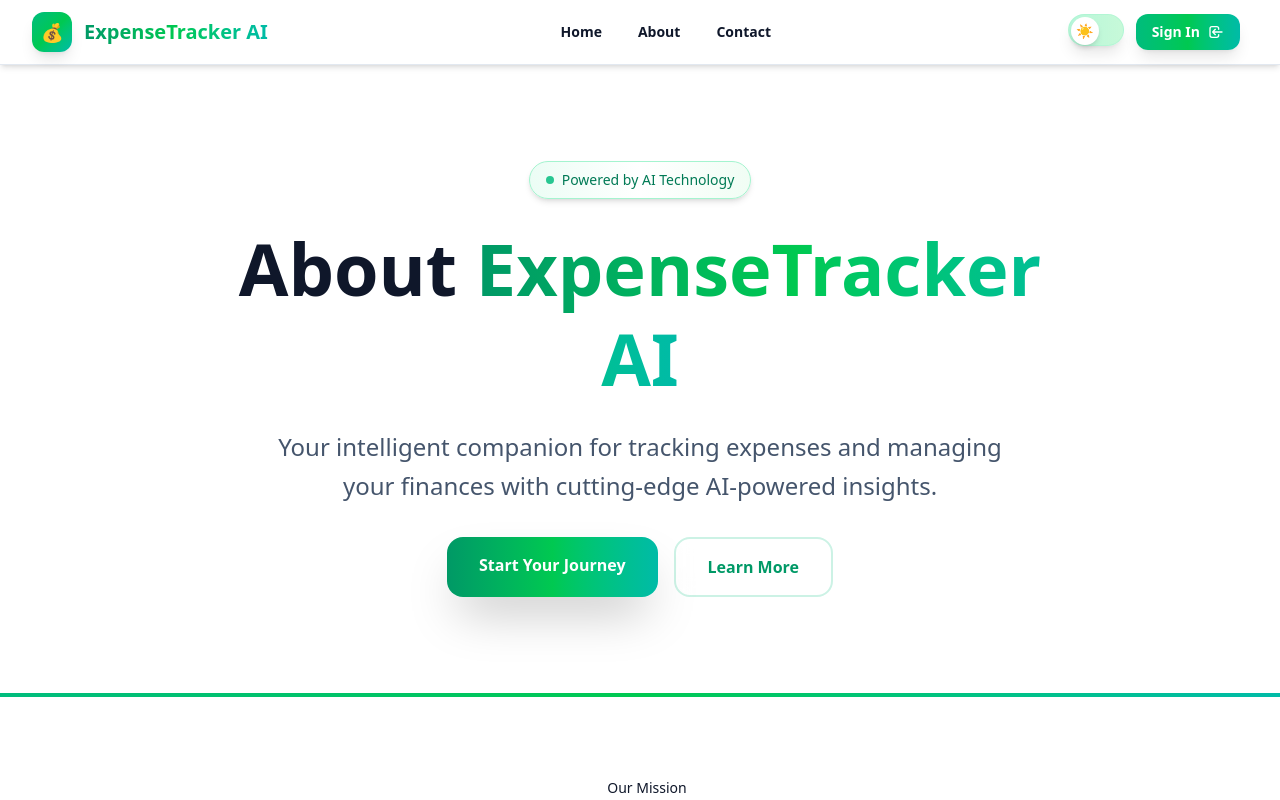
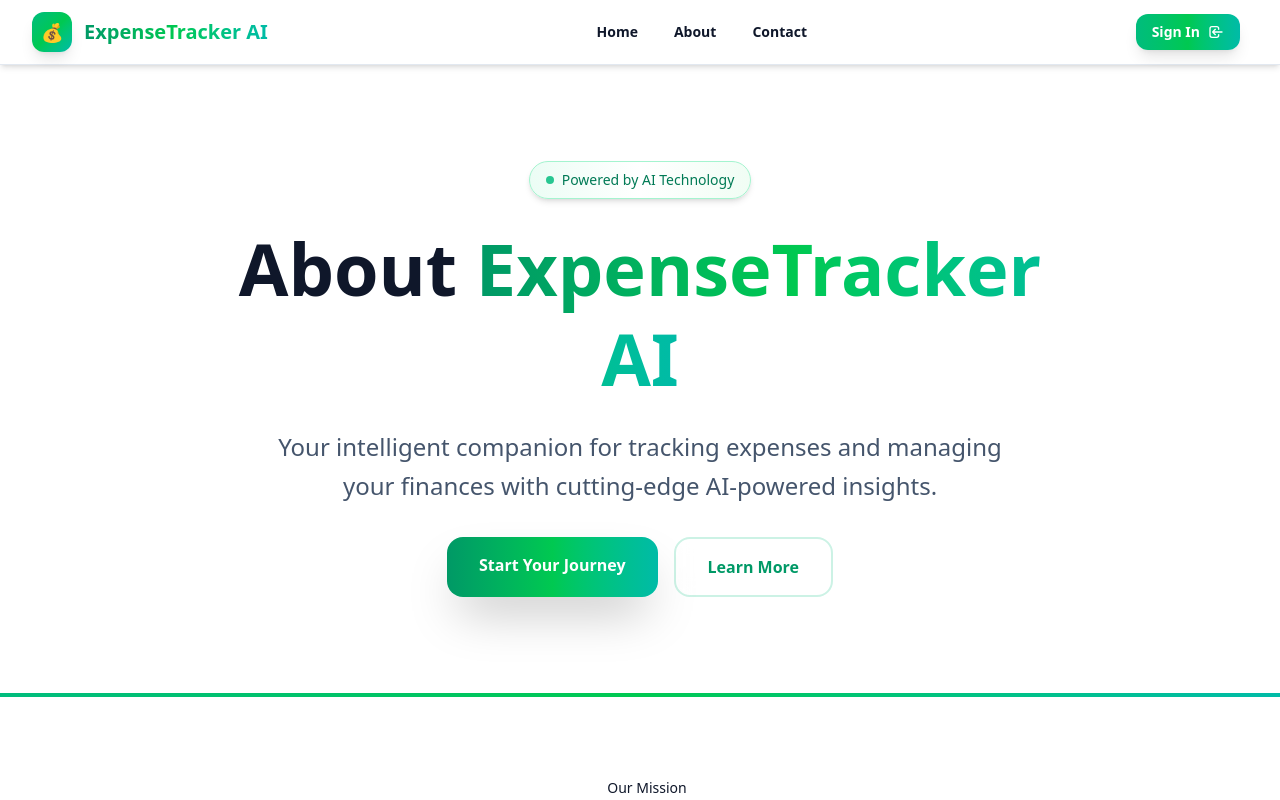
Before and after one commit to revanthchallagundla/expense-tracker, a Next.js app: page /about in a window 1280 px wide. Shown: the top 800 px of the page. Built offline with nearby package versions, Linux system fonts and the light colour scheme; no server answers.

Commit message:
package.json and navbar changes

```diff
--- a/components/Navbar.tsx
+++ b/components/Navbar.tsx
@@ -74,9 +74,9 @@ export default function Navbar() {
           {/* Right Section */}
           <div className='flex items-center space-x-1 sm:space-x-2'>
             {/* Theme Toggle */}
-            <div className='p-0.5 sm:p-1'>
+            {/* <div className='p-0.5 sm:p-1'>
               <ThemeToggle />
-            </div>
+            </div> */}
 
             {/* Authentication - Desktop */}
             <div className='hidden sm:block'>
--- a/package.json
+++ b/package.json
@@ -4,7 +4,7 @@
   "private": true,
   "scripts": {
     "dev": "next dev --turbopack",
-    "build": "next build --turbopack",
+    "build": "prisma generate && next build --turbopack",
     "start": "next start",
     "lint": "eslint"
   },
```
